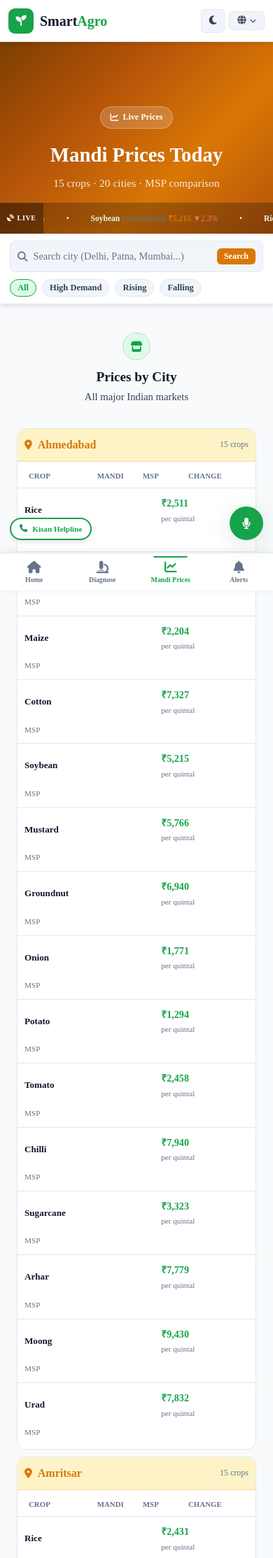
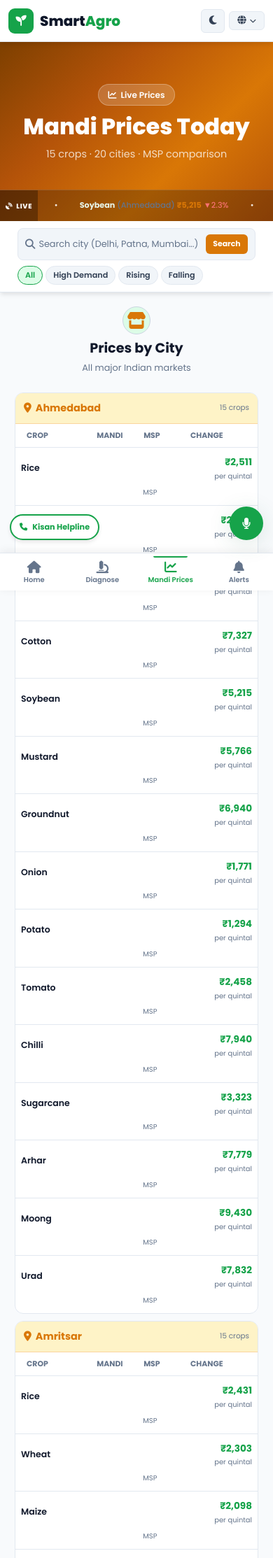
Before and after one commit to puspendugorai-coder/SmartAgro, a Flask app: page /market in a window 390 px wide. Shown: the top 2227 px of the page at 70% size. Run offline with Flask 3, Linux system fonts and the light colour scheme.

Commit message:
Update market.css

```diff
--- a/static/css/market.css
+++ b/static/css/market.css
@@ -29,11 +29,6 @@
   --radius: 8px;
   --radius-lg: 12px;
   --radius-sm: 6px;
-  --spacing-xs: 4px;
-  --spacing-sm: 8px;
-  --spacing-md: 12px;
-  --spacing-lg: 16px;
-  --spacing-xl: 18px;
 
   /* Transitions & Effects */
   --trans: all 0.2s ease;
@@ -69,10 +64,16 @@ body.dark {
   box-sizing: border-box;
 }
 
-body {
+html, body {
   margin: 0;
   padding: 0;
-  font-family: inherit;
+  width: 100%;
+  max-width: 100%;
+  overflow-x: hidden;
+}
+
+body {
+  font-family: 'Poppins', sans-serif;
   background: var(--bg-1);
   color: var(--text);
   transition: var(--trans);
@@ -110,8 +111,23 @@ body {
 
 .market-hero {
   background: linear-gradient(135deg, #7c3f00, #b45309, #d97706, #b45309);
-  padding-bottom: 60px;
+  padding: 40px 20px 80px;
   position: relative;
+  width: 100%;
+  color: white;
+  text-align: center;
+}
+
+.market-hero h1 {
+  font-size: 2rem;
+  font-weight: 800;
+  margin: 0 0 8px;
+}
+
+.market-hero p {
+  font-size: 0.9rem;
+  opacity: 0.9;
+  margin: 0;
 }
 
 .price-ticker {
@@ -129,7 +145,7 @@ body {
 }
 
 .ticker-label {
-  padding: 0 var(--spacing-lg);
+  padding: 0 13px;
   background: rgba(0, 0, 0, 0.3);
   color: #fff;
   font-weight: 800;
@@ -137,7 +153,7 @@ body {
   height: 100%;
   display: flex;
   align-items: center;
-  gap: var(--spacing-xs);
+  gap: 5px;
   flex-shrink: 0;
   letter-spacing: 0.7px;
 }
@@ -167,29 +183,32 @@ body {
 .search-bar-section {
   background: var(--card);
   border-bottom: 1px solid var(--border);
-  padding: var(--spacing-xl) 0;
+  padding: 12px;
   position: sticky;
   top: var(--nav-h);
   z-index: 100;
   box-shadow: var(--shadow);
+  width: 100%;
+  max-width: 100%;
 }
 
 .search-filter-bar {
   display: flex;
   flex-direction: column;
-  gap: var(--spacing-md);
+  gap: 10px;
+  width: 100%;
 }
 
 .search-box {
   display: flex;
   align-items: center;
-  gap: var(--spacing-sm);
+  gap: 7px;
   background: var(--bg-2);
   border: 1.5px solid var(--border);
   border-radius: var(--radius);
-  padding: var(--spacing-md) var(--spacing-lg);
+  padding: 10px 12px;
   transition: var(--trans);
-  min-width: 0;
+  width: 100%;
 }
 
 .search-box:focus-within {
@@ -210,7 +229,7 @@ body {
   border: none;
   outline: none;
   color: var(--text);
-  font-size: 0.9rem;
+  font-size: 0.85rem;
   font-family: inherit;
 }
 
@@ -220,11 +239,11 @@ body {
 
 .search-btn {
   flex-shrink: 0;
-  padding: var(--spacing-sm) var(--spacing-lg);
+  padding: 8px 14px;
   background: var(--amber);
   color: #fff;
   font-weight: 700;
-  font-size: 0.8rem;
+  font-size: 0.75rem;
   border-radius: var(--radius-sm);
   border: none;
   cursor: pointer;
@@ -261,28 +279,25 @@ body {
 /* Filter Chips */
 .filter-chips {
   display: flex;
-  gap: var(--spacing-sm);
+  gap: 6px;
   flex-wrap: wrap;
+  width: 100%;
 }
 
 .chip {
-  padding: var(--spacing-xs) var(--spacing-lg);
+  padding: 5px 12px;
   border-radius: 50px;
-  font-size: 0.78rem;
+  font-size: 0.75rem;
   font-weight: 600;
   border: 1.5px solid var(--border);
   color: var(--text-2);
   background: var(--bg-2);
   cursor: pointer;
   transition: var(--trans);
+  white-space: nowrap;
 }
 
-.chip:hover {
-  background: var(--green-light);
-  border-color: var(--green);
-  color: var(--green);
-}
-
+.chip:hover,
 .chip.active {
   background: var(--green-light);
   border-color: var(--green);
@@ -315,25 +330,22 @@ body {
    ============================================
 */
 
-.market-loading,
-.no-results {
+.market-loading {
   text-align: center;
-  padding: 65px 0;
+  padding: 40px 20px;
 }
 
-.market-loading p,
-.no-results p {
+.market-loading p {
   color: var(--text-2);
-  margin: var(--spacing-sm) 0 0 0;
+  margin-top: 7px;
 }
 
 .market-cities-grid {
   display: grid;
-  grid-template-columns: repeat(
-    auto-fill,
-    minmax(min(100%, 350px), 1fr)
-  );
-  gap: var(--spacing-xl);
+  grid-template-columns: repeat(auto-fill, minmax(280px, 1fr));
+  gap: 14px;
+  padding: 0 10px;
+  width: 100%;
 }
 
 .city-card {
@@ -343,22 +355,23 @@ body {
   overflow: hidden;
   transition: var(--trans);
   animation: fadeInUp 0.4s ease both;
-  contain: content;
+  width: 100%;
+  max-width: 100%;
 }
 
 .city-card:hover {
   border-color: var(--border-2);
   box-shadow: var(--shadow);
-  transform: translateY(-2px);
 }
 
 .city-card-header {
   display: flex;
   align-items: center;
   justify-content: space-between;
-  padding: var(--spacing-md) var(--spacing-lg);
+  padding: 12px 14px;
   background: var(--amber-light);
   border-bottom: 1px solid rgba(232, 93, 4, 0.2);
+  gap: 8px;
 }
 
 body.dark .city-card-header {
@@ -368,50 +381,61 @@ body.dark .city-card-header {
 .city-name {
   display: flex;
   align-items: center;
-  gap: var(--spacing-sm);
-  font-size: 1rem;
+  gap: 6px;
+  font-size: 0.95rem;
   font-weight: 700;
   color: var(--amber);
+  min-width: 0;
+  flex: 1;
 }
 
 .city-name i {
   font-size: 0.9rem;
+  flex-shrink: 0;
 }
 
 .city-count {
-  font-size: 0.75rem;
+  font-size: 0.7rem;
   color: var(--text-3);
+  flex-shrink: 0;
 }
 
 /* ============================================
-   CROP ROWS (MAIN CONTENT)
+   CROP ROWS (MAIN CONTENT) - DESKTOP
    ============================================
 */
 
 .crop-rows {
-  padding: var(--spacing-xs) 0;
+  padding: 0;
+  width: 100%;
+  max-width: 100%;
+  overflow-x: visible;
 }
 
 .crop-row-header {
   display: grid;
-  grid-template-columns: 1.6fr 1fr 1fr 68px;
-  padding: var(--spacing-md) var(--spacing-lg);
-  font-size: 0.68rem;
+  grid-template-columns: 2fr 1fr 1fr 70px;
+  padding: 10px 12px;
+  font-size: 0.65rem;
   color: var(--text-3);
   font-weight: 700;
   text-transform: uppercase;
-  letter-spacing: 0.4px;
+  letter-spacing: 0.3px;
   border-bottom: 1px solid var(--border);
+  gap: 8px;
+  background: var(--bg-2);
+  width: 100%;
 }
 
 .crop-row {
   display: grid;
-  grid-template-columns: 1.6fr 1fr 1fr 68px;
+  grid-template-columns: 2fr 1fr 1fr 70px;
   align-items: center;
-  padding: var(--spacing-md) var(--spacing-lg);
+  padding: 12px;
   border-bottom: 1px solid var(--border);
   transition: var(--trans);
-  gap: var(--spacing-sm);
+  gap: 8px;
+  width: 100%;
 }
 
 .crop-row:last-child {
@@ -424,43 +448,47 @@ body.dark .city-card-header {
 
 /* Crop Row Content */
 .cr-name {
-  font-size: 0.88rem;
+  font-size: 0.82rem;
   font-weight: 600;
   color: var(--text);
   white-space: normal;
   word-break: break-word;
   overflow: visible;
-  line-height: 1.4;
+  line-height: 1.35;
   min-width: 0;
+  padding-right: 4px;
 }
 
 .cr-price {
-  font-size: 0.95rem;
+  font-size: 0.9rem;
   font-weight: 700;
   color: var(--text);
+  text-align: right;
 }
 
 .cr-unit {
-  font-size: 0.7rem;
+  font-size: 0.65rem;
   color: var(--text-3);
   display: block;
-  margin-top: 2px;
+  margin-top: 1px;
+  text-align: right;
 }
 
 .cr-msp {
-  font-size: 0.82rem;
+  font-size: 0.78rem;
   color: var(--text-3);
+  text-align: right;
 }
 
 .cr-change {
   display: flex;
   align-items: center;
-  justify-content: center;
-  gap: 3px;
-  font-size: 0.75rem;
+  justify-content: flex-end;
+  gap: 2px;
+  font-size: 0.72rem;
   font-weight: 700;
-  padding: 4px 8px;
-  border-radius: 50px;
+  padding: 4px 6px;
+  border-radius: 4px;
   white-space: nowrap;
 }
 
@@ -631,31 +673,60 @@ body.dark .price-table th {
   color: var(--text-3);
 }
 
+.section {
+  padding: 30px 0;
+}
+
+.container {
+  max-width: 1200px;
+  margin: 0 auto;
+  padding: 0 15px;
+  width: 100%;
+}
+
+.section-header {
+  margin-bottom: 24px;
+}
+
+.section-tag {
+  color: var(--amber);
+  font-size: 1.5rem;
+  margin-bottom: 8px;
+}
+
+.section-header h2 {
+  font-size: 1.5rem;
+  font-weight: 700;
+  margin: 0 0 6px;
+  color: var(--text);
+}
+
+.section-header p {
+  font-size: 0.9rem;
+  color: var(--text-3);
+  margin: 0;
+}
+
 /* ============================================
-   RESPONSIVE DESIGN (TABLET)
+   RESPONSIVE: TABLET (768px and below)
    ============================================
 */
 
 @media (max-width: 768px) {
-  :root {
-    --spacing-xl: 14px;
-    --spacing-lg: 12px;
+  .search-bar-section {
+    padding: 12px;
   }
 
   .market-cities-grid {
     grid-template-columns: 1fr;
-    gap: var(--spacing-lg);
+    gap: 12px;
+    padding: 0 8px;
   }
 
-  .city-card {
-    margin: 0 var(--spacing-lg);
-  }
-
+  /* Hide MSP on Tablet */
   .crop-row-header,
   .crop-row {
-    grid-template-columns: 1.4fr 1fr 60px;
-    padding-left: var(--spacing-md);
-    padding-right: var(--spacing-md);
+    grid-template-columns: 1.8fr 1fr 60px;
   }
 
   .crop-row .cr-msp,
@@ -664,102 +735,316 @@ body.dark .price-table th {
   }
 
   .cr-change {
-    font-size: 0.72rem;
-    padding: 3px 6px;
+    font-size: 0.68rem;
+    padding: 3px 5px;
   }
 
   .cr-name {
-    font-size: 0.84rem;
+    font-size: 0.8rem;
   }
 
   .cr-price {
-    font-size: 0.9rem;
+    font-size: 0.85rem;
   }
 
-  .ticker-label {
-    padding: 0 var(--spacing-md);
+  .price-table {
+    min-width: 550px;
+  }
+
+  .price-table th {
+    padding: 7px 8px;
     font-size: 0.65rem;
   }
 
-  .ticker-content {
-    font-size: 0.74rem;
-  }
-
-  .chart-canvas-wrap {
-    height: 280px;
+  .price-table td {
+    padding: 7px 8px;
   }
 }
 
 /* ============================================
-   RESPONSIVE DESIGN (MOBILE LANDSCAPE)
+   RESPONSIVE: MOBILE LANDSCAPE (600px and below)
    ============================================
 */
 
 @media (max-width: 600px) {
+  html, body {
+    max-width: 100vw;
+  }
+
   .search-bar-section {
-    padding: var(--spacing-md) 0;
+    padding: 12px;
+    margin: 0;
+    width: 100%;
+  }
+
+  .search-box {
+    padding: 8px 10px;
+    width: 100%;
   }
 
   .search-btn {
-    padding: var(--spacing-sm) var(--spacing-md);
-    font-size: 0.78rem;
+    padding: 7px 10px;
+    font-size: 0.7rem;
   }
 
   .ticker-label {
-    padding: 0 var(--spacing-md);
-    font-size: 0.62rem;
+    padding: 0 8px;
+    font-size: 0.6rem;
   }
 
   .ticker-content {
-    font-size: 0.72rem;
+    font-size: 0.7rem;
   }
 
   .chart-canvas-wrap {
-    padding: var(--spacing-md);
-    height: 250px;
+    padding: 10px;
+    height: 240px;
+  }
+
+  .market-loading {
+    padding: 30px 15px;
+  }
+
+  .no-results {
+    padding: 40px 15px;
+  }
+
+  .no-results i {
+    font-size: 2.2rem;
   }
 }
 
 /* ============================================
-   RESPONSIVE DESIGN (MOBILE PORTRAIT)
+   RESPONSIVE: MOBILE PORTRAIT (480px and below)
    ============================================
 */
 
 @media (max-width: 480px) {
-  :root {
-    --spacing-lg: 10px;
-    --spacing-md: 10px;
+  html, body {
+    max-width: 100vw;
+    margin: 0;
+    padding: 0;
+    width: 100%;
+    overflow-x: hidden;
+  }
+
+  .search-bar-section {
+    padding: 10px;
+    width: 100%;
+    margin: 0;
+    overflow-x: hidden;
+  }
+
+  .search-filter-bar {
+    gap: 8px;
+    width: 100%;
+  }
+
+  .search-box {
+    padding: 8px 10px;
+    gap: 5px;
+    width: 100%;
+  }
+
+  .search-box input {
+    font-size: 0.8rem;
+  }
+
+  .search-btn {
+    padding: 6px 10px;
+    font-size: 0.68rem;
+    min-width: 60px;
+  }
+
+  .filter-chips {
+    gap: 4px;
+    width: 100%;
+  }
+
+  .chip {
+    padding: 4px 10px;
+    font-size: 0.7rem;
+  }
+
+  .market-cities-grid {
+    grid-template-columns: 1fr;
+    gap: 10px;
+    padding: 0 6px;
+    width: 100%;
+  }
+
+  .city-card {
+    width: 100%;
+    margin: 0;
+  }
+
+  .city-card-header {
+    padding: 10px 12px;
+    gap: 6px;
+  }
+
+  .city-name {
+    font-size: 0.9rem;
+  }
+
+  .city-count {
+    font-size: 0.65rem;
+  }
+
+  /* ================================================
+     CRITICAL FIX: Mobile Layout - Name & Price Only
+     ================================================ */
+
+  .crop-rows {
+    width: 100%;
+    max-width: 100vw;
+    overflow-x: hidden;
+    padding: 0;
+    margin: 0;
   }
 
   .crop-row-header,
   .crop-row {
     grid-template-columns: 1.5fr 1fr !important;
+    padding: 10px 8px;
+    gap: 6px;
+    width: 100%;
+    max-width: 100%;
+    margin: 0;
   }
 
+  /* Hide MSP & Change columns on mobile */
+  .crop-row .cr-msp,
+  .crop-row-header .col-msp,
   .crop-row .cr-change,
   .crop-row-header .col-change {
     display: none !important;
   }
 
+  .cr-name {
+    font-size: 0.78rem;
+    line-height: 1.3;
+    padding-right: 2px;
+    min-width: 0;
+    word-break: break-word;
+  }
+
   .cr-price {
-    font-size: 0.88rem;
+    font-size: 0.85rem;
+    text-align: right;
+  }
+
+  .cr-unit {
+    font-size: 0.62rem;
+    text-align: right;
+  }
+
+  .chart-canvas-wrap {
+    padding: 8px;
+    height: 220px;
+  }
+
+  .chart-controls {
+    padding: 10px 12px;
+    gap: 6px;
+  }
+
+  .chart-tabs {
+    gap: 2px;
+  }
+
+  .chart-tab {
+    padding: 4px 8px;
+    font-size: 0.7rem;
+  }
+
+  .chart-city-select select {
+    padding: 4px 6px;
+    font-size: 0.7rem;
+  }
+
+  .market-loading {
+    padding: 25px 12px;
+  }
+
+  .market-loading p {
+    font-size: 0.8rem;
+  }
+
+  .no-results {
+    padding: 30px 12px;
+  }
+
+  .no-results i {
+    font-size: 2rem;
+    margin-bottom: 10px;
+  }
+
+  .no-results h3 {
+    font-size: 0.95rem;
+    margin-bottom: 4px;
+  }
+
+  .no-results p {
+    font-size: 0.75rem;
+  }
+
+  /* Ensure table scrolls properly on mobile */
+  .price-table {
+    min-width: 450px;
+  }
+
+  .price-table th {
+    padding: 6px 8px;
+    font-size: 0.6rem;
+  }
+
+  .price-table td {
+    padding: 6px 8px;
+    font-size: 0.7rem;
+  }
+
+  .section {
+    padding: 20px 0;
+  }
+
+  .section-header h2 {
+    font-size: 1.2rem;
+  }
+
+  .section-header p {
+    font-size: 0.8rem;
+  }
+}
+
+/* ============================================
+   EXTRA SMALL PHONES (below 380px)
+   ============================================
+*/
+
+@media (max-width: 380px) {
+  .crop-row-header,
+  .crop-row {
+    grid-template-columns: 1.5fr 0.9fr !important;
+    padding: 8px;
   }
 
   .cr-name {
-    font-size: 0.82rem;
+    font-size: 0.75rem;
+    padding-right: 0;
   }
 
-  .chart-canvas-wrap {
-    padding: var(--spacing-md);
-    height: 240px;
-  }
-
-  .search-bar-section {
-    padding: var(--spacing-md) 0;
+  .cr-price {
+    font-size: 0.8rem;
   }
 
   .search-btn {
-    padding: var(--spacing-xs) var(--spacing-md);
-    font-size: 0.75rem;
+    padding: 5px 8px;
+    font-size: 0.65rem;
+    min-width: 55px;
+  }
+
+  .city-name {
+    font-size: 0.85rem;
   }
 }
```
Also changed, not shown: other parts of static/css/market.css (+33 -20 lines).
